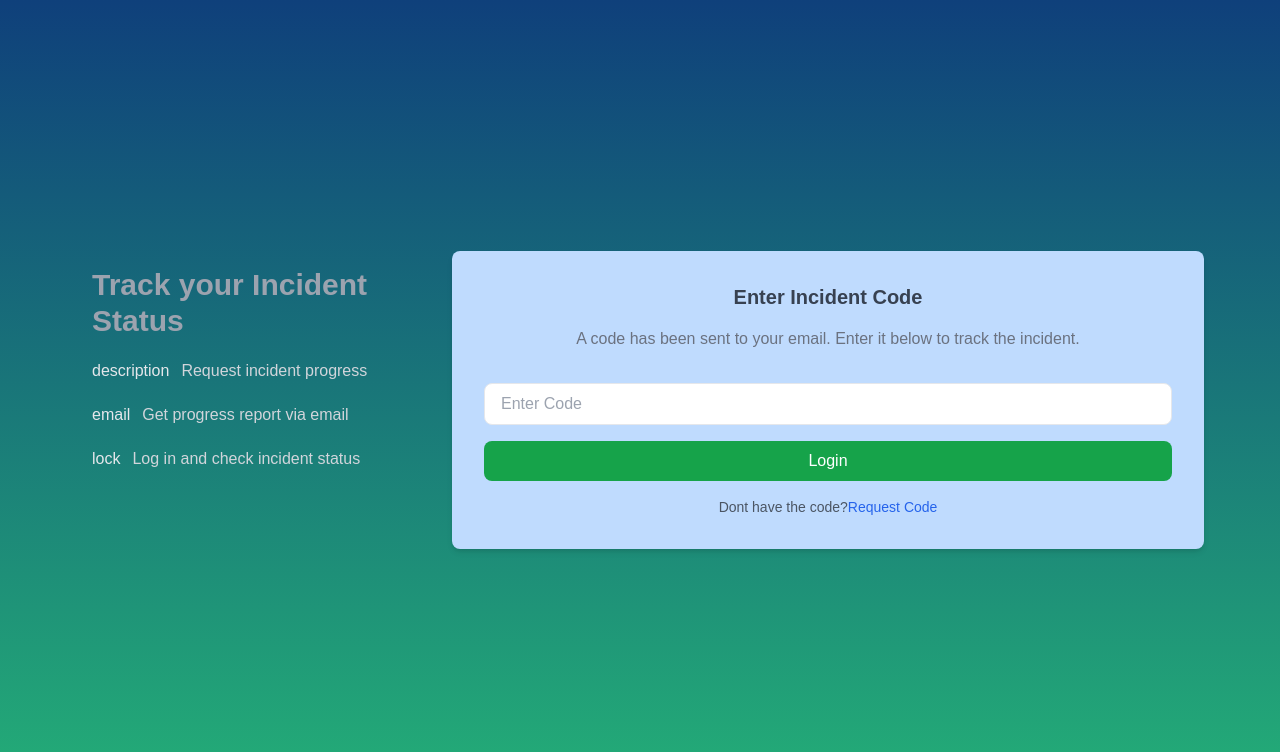
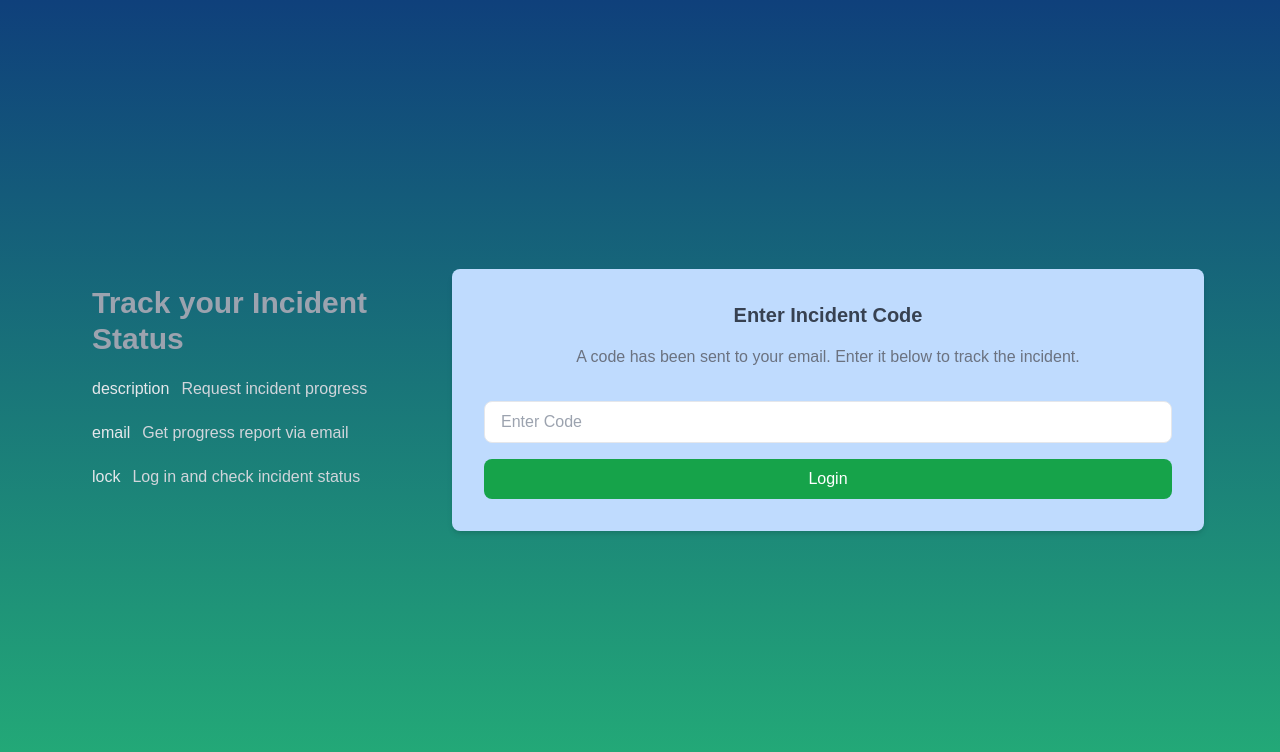
Before and after one commit to LasandiRandini/Incident_management_system, a React (Vite) app: page /customer_login in a window 1280 px wide. Shown: the top 752 px of the page. Built offline with nearby package versions, Linux system fonts and the light colour scheme.

Commit message:
Remove unnecessary code block from customer_login.jsx for cleaner layout

```diff
--- a/src/Customer_pages/customer_login.jsx
+++ b/src/Customer_pages/customer_login.jsx
@@ -78,14 +78,7 @@ const Login = () => {
               Login
             </button>
           </form>
-          <div className="mt-4 text-center">
-            <p className="text-sm text-gray-600">
-              Dont have the code?
-              <a className="text-blue-600">
-                Request Code
-              </a>
-            </p>
-          </div>
+
         </div>
       </div>
     </div>
```
